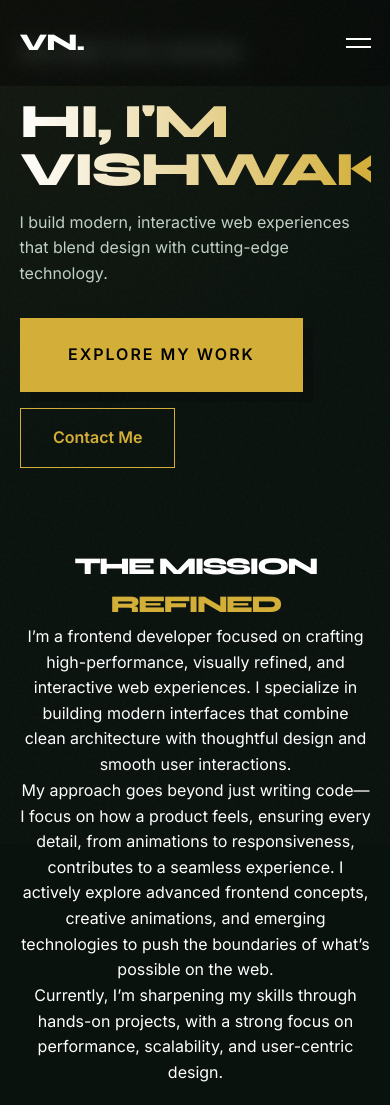
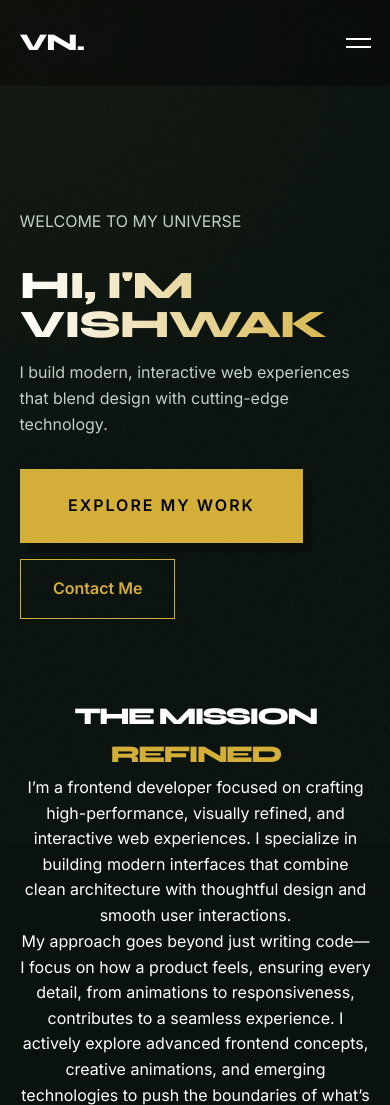
Before and after one commit to viswakpullepu/viswak-portfolio, a website built with Vite: page index.html in a window 390 px wide. Shown: the top 1105 px of the page. Built offline with nearby package versions, Linux system fonts and the light colour scheme; some packages are replaced by stand-ins of ours; no server answers.

Commit message:
fix: resolve mobile title text truncation issue

```diff
--- a/style.css
+++ b/style.css
@@ -242,13 +242,14 @@ section {
 
 /* Mobile Adjustments */
 @media (max-width: 768px) {
-  .hero-content {
+  .hero-reveal {
     padding-top: 20vh; /* Increased to avoid clipping */
   }
 
-  .hero-title {
-    font-size: clamp(2.5rem, 10vw, 4rem);
+  .hero h1 {
+    font-size: clamp(2rem, 10vw, 3rem);
     letter-spacing: -1px;
+    word-break: break-word;
   }
 
   .nav-links {
```
